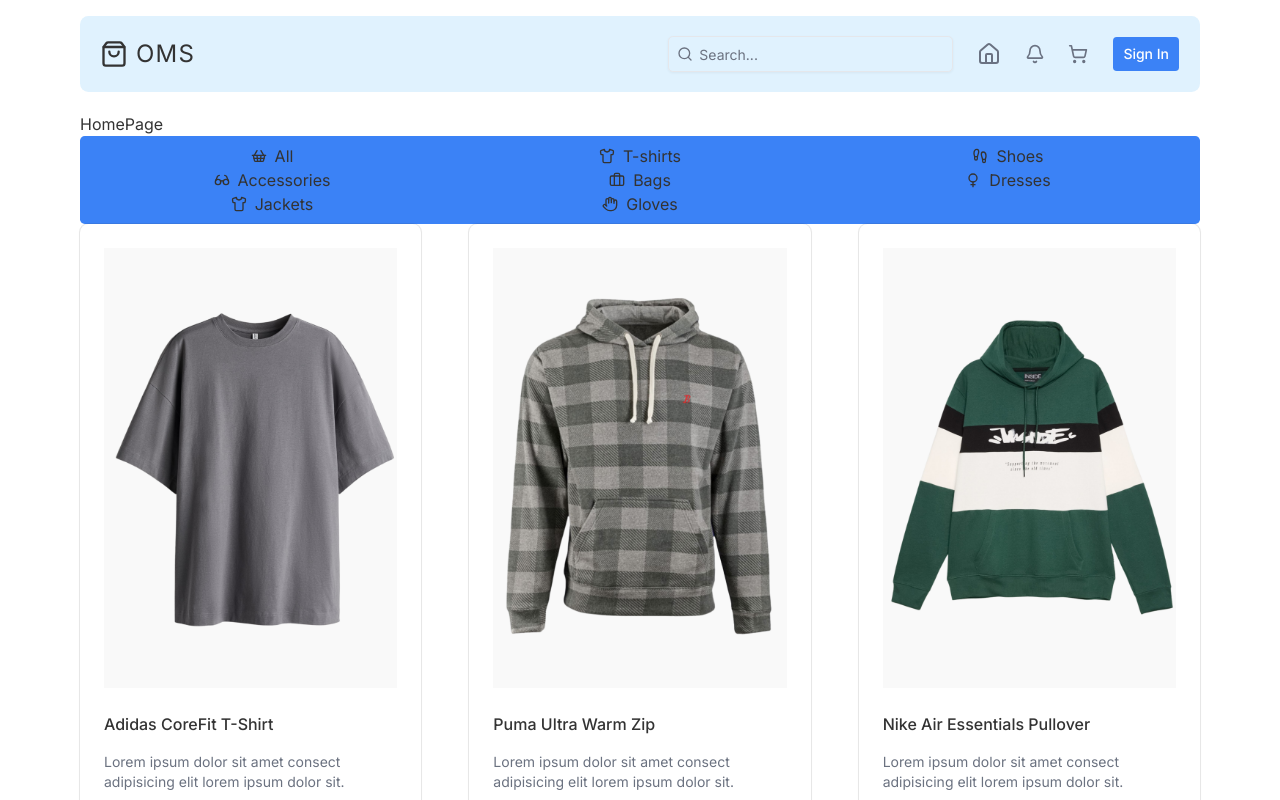
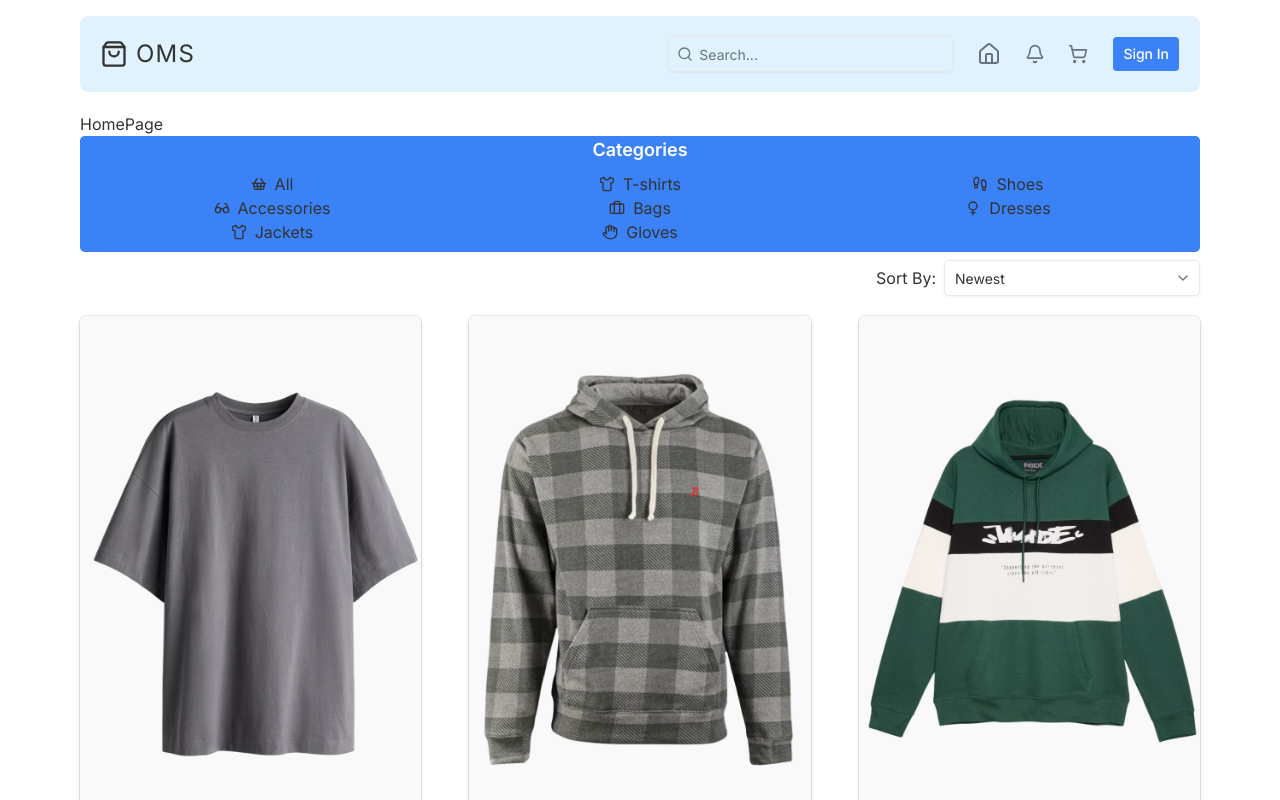
Before and after one commit to deepan-patel/OMS-FullStack, a Next.js app in the folder client/: page / in a window 1280 px wide. Shown: the top 800 px of the page. Built offline with nearby package versions, Linux system fonts and the light colour scheme.

Commit message:
added search feilds
-- added search fields by sort type and category

```diff
--- /dev/null
+++ b/client/src/app/products/[id]/page.tsx
@@ -0,0 +1,7 @@
+export default function ProductPage() {
+    return (
+        <div>
+            <h1>Product Page</h1>
+        </div>
+    )
+}
--- a/client/src/components/web/Categories.tsx
+++ b/client/src/components/web/Categories.tsx
@@ -10,8 +10,18 @@
     Venus,
 } from "lucide-react";
 
+
+import {
+    Combobox,
+    ComboboxContent,
+    ComboboxEmpty,
+    ComboboxInput,
+    ComboboxItem,
+    ComboboxList,
+} from "@/components/ui/combobox"
+
 import { cn } from "@/lib/utils";
-import { useRouter, useSearchParams } from "next/navigation";
+import { useRouter, usePathname, useSearchParams } from "next/navigation";
 
 const categories = [
     {
@@ -56,19 +66,40 @@
     },
 ];
 
+const sortOptions = [
+    "Newest",
+    "Oldest",
+    "Price: Low to High",
+    "Price: High to Low",
+]
+
 export default function Categories() {
 
     const searchParams = useSearchParams();
     const selectedCategroy = searchParams.get("category");
     const router = useRouter();
+    const pathname = usePathname();
 
     const handleChange = (value: string | null) => {
-        router.push(`/?category=${value}`);
+        const params = new URLSearchParams(searchParams);
+        params.set("category", value || "all");
+        router.push(`${pathname}?${params.toString()}`);
+    }
+
+
+    const handleSortChange = (value: string | null) => {
+        const params = new URLSearchParams(searchParams);
+        params.set("sort", value || "Newest");
+        router.push(`${pathname}?${params.toString()}`, { scroll: false });
     }
 
     return (
+        <div className="flex flex-col gap-2">
             <div>
-            <div className="grid grid-cols-3 sm:grid-col-3 md:grid-col-4 lg:grid-col-6 xl:grid-col-8 bg-primary rounded-md p-2">
+                <div className="text-lg font-semibold  w-full text-center bg-primary text-white rounded-t-md">
+                    Categories
+                </div>
+                <div className="grid grid-cols-3 sm:grid-col-3 md:grid-col-4 lg:grid-col-6 xl:grid-col-8 bg-primary rounded-b-md p-2">
                     {categories.map((category) => (
                         <div className={cn(
                             "flex flex-row items-center justify-center gap-2 cursor-pointer",
@@ -86,5 +117,26 @@
                     ))}
                 </div>
             </div>
+
+            <div className="flex flex-row justify-end">
+                <div className="flex flex-row gap-2 items-center">
+                    <p>Sort By:</p>
+
+                    <Combobox items={sortOptions} defaultValue={sortOptions[0]} onValueChange={handleSortChange}>
+                        <ComboboxInput />
+                        <ComboboxContent>
+                            <ComboboxList>
+                                {(item) => (
+                                    <ComboboxItem key={item} value={item}>
+                                        {item}
+                                    </ComboboxItem>
+                                )}
+                            </ComboboxList>
+                        </ComboboxContent>
+                    </Combobox>
+
+                </div>
+            </div>
+        </div>
     )
 }
--- a/client/src/components/web/ProductCard.tsx
+++ b/client/src/components/web/ProductCard.tsx
@@ -36,6 +36,7 @@
 
 import { Label } from "../ui/label"
 import Image from "next/image"
+import Link from "next/link"
 import { useState } from "react"
 
 export default function ProductCard({ product }: { product: ProductType }) {
@@ -43,17 +44,20 @@
     const [selectedColor, setSelectedColor] = useState(product.colors[0])
 
     return (
-        <Card>
-            <CardHeader>
+
+        <Card className="rounded-lg shadow-lg p-0 m-0">
+            <CardHeader className="relative aspect-[2/3]">
                 {/* Image goes here */}
-                <Image
-                    src={product.images[selectedColor]}
-                    alt={product.name}
-                    width={500}
-                    height={500}
-                />
+                <Link href={`/products/${product.id}`}>
+                    <Image
+                        src={product.images[selectedColor]}
+                        alt={product.name}
+                        fill
+                        className="object-cover hover:scale-105 transition-transform duration-300 ease-in-out"
+                    />
+                </Link>
             </CardHeader>
-            <CardFooter className="flex flex-col items-start gap-4">
+            <CardFooter className="flex flex-col items-start gap-4 pb-5">
                 <CardTitle>{product.name}</CardTitle>
                 <CardDescription>{product.shortDescription}</CardDescription>
                 <p>Card Footer</p>
@@ -62,14 +66,13 @@
                 <div className="w-full flex items-center justify-between">
                     <div className="flex flex-col gap-2">
                         <p>Size</p>
-                        <Combobox items={product.sizes}>
-                            <ComboboxInput placeholder="size" className="w-24" />
+                        <Combobox items={product.sizes} defaultValue={product.sizes[0].toUpperCase()}>
+                            <ComboboxInput placeholder="Size" className="w-24" />
                             <ComboboxContent>
-                                <ComboboxEmpty>No items found.</ComboboxEmpty>
                                 <ComboboxList>
                                     {(item) => (
                                         <ComboboxItem key={item} value={item}>
-                                            {item}
+                                            {item.toUpperCase()}
                                         </ComboboxItem>
                                     )}
                                 </ComboboxList>
@@ -89,7 +92,7 @@
                                     <RadioGroupItem
                                         value={color}
                                         id={color}
-                                        className="flex h-6 w-6 rounded-full border-2"
+                                        className="flex h-6 w-6 rounded-full border-2 "
                                         style={{ backgroundColor: color }}
                                     />
                                 </div>
@@ -111,5 +114,6 @@
                 </div>
             </CardFooter>
         </Card>
+
     )
 }
--- a/client/src/components/web/ProductList.tsx
+++ b/client/src/components/web/ProductList.tsx
@@ -118,7 +118,7 @@
     return (
         <div className="w-full">
             <Categories />
-            <div className="grid grid-cols-1 sm:grid-cols-2 xl:grid-cols-3 2xl:grid-cols-4 gap-12">
+            <div className="grid grid-cols-1 sm:grid-cols-2 xl:grid-cols-3 2xl:grid-cols-4 gap-12 mt-5">
                 {
                     products.map((product) => (
                         <ProductCard key={product.id} product={product} />
```
Lines whose indentation alone changed are shown as unchanged.
